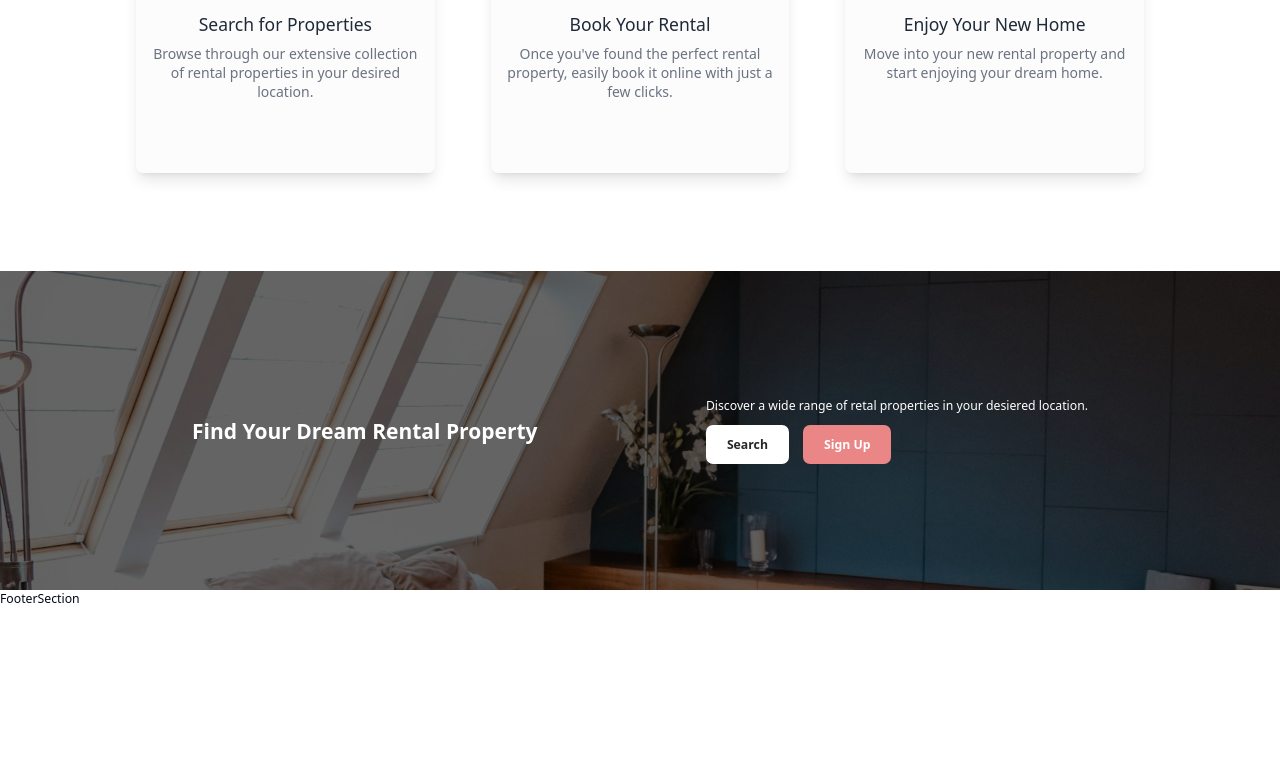
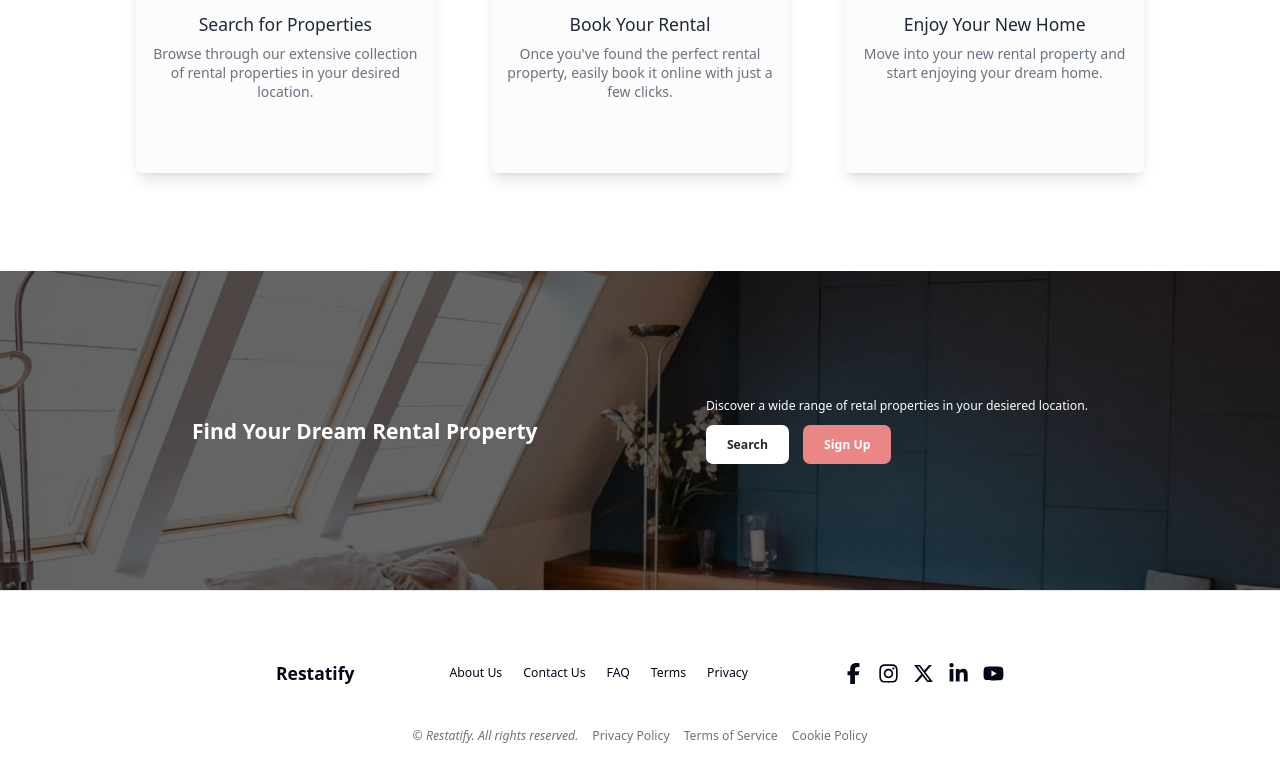
Before and after one commit to NB071/Restatify, a Next.js app in the folder client/: page /landing in a window 1280 px wide. Shown: the part 1785-2566 px from the top of the page. Before the commit the page ends 2392 px from the top, so only its background shows below. Built offline with nearby package versions, Linux system fonts and the light colour scheme; no server answers.

Commit message:
client/src/app/(nondashboard)/landing/FooterSection: Develop footer section

```diff
--- a/client/src/app/(nondashboard)/landing/FooterSection.tsx
+++ b/client/src/app/(nondashboard)/landing/FooterSection.tsx
@@ -1,14 +1,126 @@
+import Link from "next/link";
 import React from "react";
 import {
 	FaFacebookF,
 	FaInstagram,
-	FaTwitter,
+	FaXTwitter,
 	FaLinkedinIn,
 	FaYoutube,
-} from "react-icons/fa";
+} from "react-icons/fa6";
 
 const FooterSection = () => {
-	return <footer>FooterSection</footer>;
+	return (
+		<footer className="border-t border-gray-200 py-20">
+			<div className="max-w-4xl mx-auto px-6 sm:px-8">
+				{/* Navigation Section */}
+				<section
+					aria-labelledby="footer-navigation"
+					className="flex flex-col md:flex-row justify-between items-center mb-8"
+				>
+					<div className="mb-4">
+						<Link
+							href="/"
+							className="text-xl font-bold"
+							scroll={false}
+						>
+							Restatify
+						</Link>
+					</div>
+
+					<nav aria-label="Footer navigation" className="mb-4">
+						<ul className="flex space-x-6">
+							<li>
+								<Link href="/about">About Us</Link>
+							</li>
+							<li>
+								<Link href="/contact">Contact Us</Link>
+							</li>
+							<li>
+								<Link href="/faq">FAQ</Link>
+							</li>
+							<li>
+								<Link href="/terms">Terms</Link>
+							</li>
+							<li>
+								<Link href="/privacy">Privacy</Link>
+							</li>
+						</ul>
+					</nav>
+
+					{/* Social Media Section */}
+					<section
+						aria-label="Social media links"
+						className="flex space-x-4 mb-4"
+					>
+						<a
+							href="https://facebook.com"
+							aria-label="Facebook"
+							target="_blank"
+							rel="noopener noreferrer"
+							className="hover:text-blue-600 duration-300"
+						>
+							<FaFacebookF className="h-6 w-6" />
+						</a>
+						<a
+							href="https://instagram.com"
+							aria-label="Instagram"
+							target="_blank"
+							rel="noopener noreferrer"
+							className="hover:text-pink-500 duration-300"
+						>
+							<FaInstagram className="h-6 w-6" />
+						</a>
+						<a
+							href="https://x.com"
+							aria-label="X"
+							target="_blank"
+							rel="noopener noreferrer"
+							className="hover:text-gray-900 duration-300"
+						>
+							<FaXTwitter className="h-6 w-6" />
+						</a>
+						<a
+							href="https://linkedin.com"
+							aria-label="LinkedIn"
+							target="_blank"
+							rel="noopener noreferrer"
+							className="hover:text-blue-700 duration-300"
+						>
+							<FaLinkedinIn className="h-6 w-6" />
+						</a>
+						<a
+							href="https://youtube.com"
+							aria-label="YouTube"
+							target="_blank"
+							rel="noopener noreferrer"
+							className="hover:text-red-600 duration-300"
+						>
+							<FaYoutube className="h-6 w-6" />
+						</a>
+					</section>
+				</section>
+
+				{/* Legal Section */}
+				<section
+					aria-label="Legal info"
+					className="text-center text-sm text-gray-500 flex justify-center space-x-4"
+				>
+					<span className="italic">
+						© Restatify. All rights reserved.
+					</span>
+					<Link href="/privacy" scroll={false}>
+						Privacy Policy
+					</Link>
+					<Link href="/terms" scroll={false}>
+						Terms of Service
+					</Link>
+					<Link href="/cookies" scroll={false}>
+						Cookie Policy
+					</Link>
+				</section>
+			</div>
+		</footer>
+	);
 };
 
 export default FooterSection;
```
